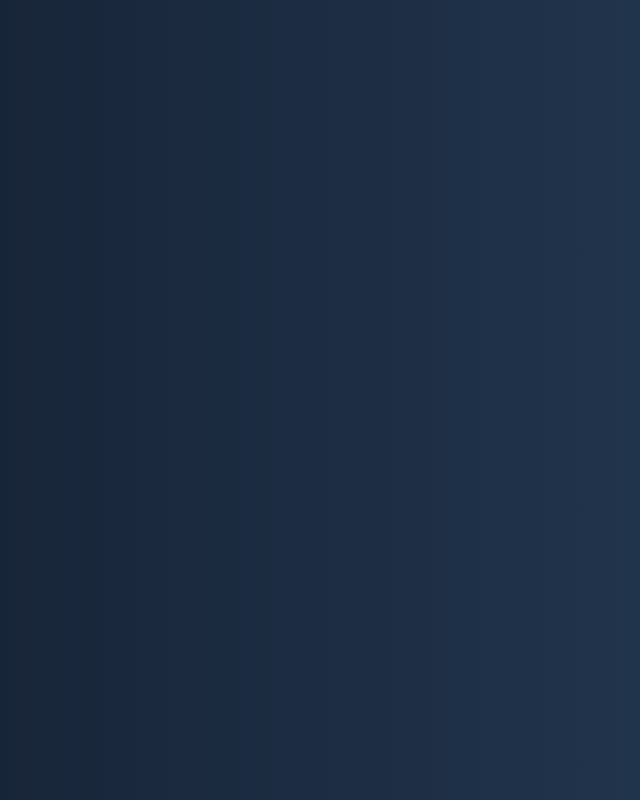
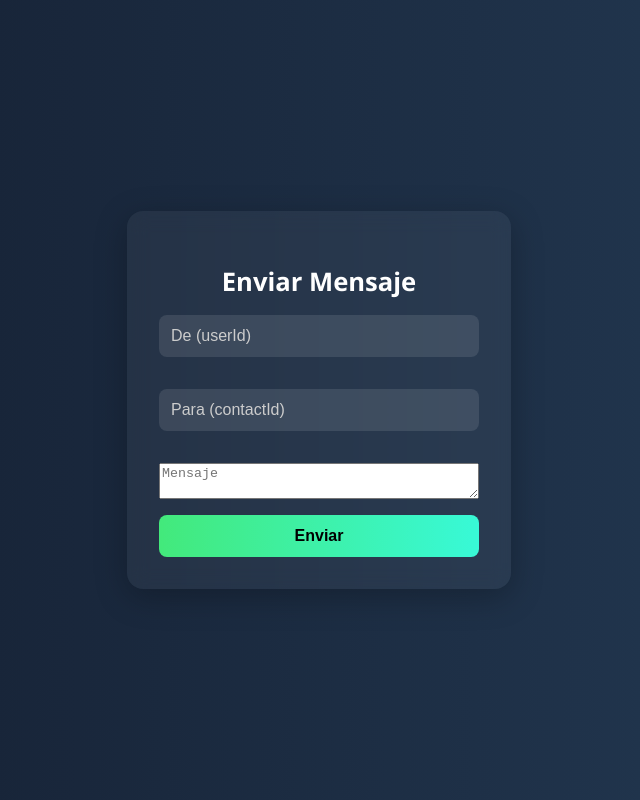
Before and after one commit to erickarojas18/Chat, a React (Create React App) app in the folder chat-frontend/: page /dashboard/mensajes in a window 1280 px wide. Before the commit this address had no page. Shown: the whole page, without its empty margins (321-961 px from the left). Built offline with nearby package versions, Linux system fonts and the light colour scheme.

Commit message:
Front List and Message
Front List and Message

```diff
--- a/chat-frontend/src/App.js
+++ b/chat-frontend/src/App.js
@@ -5,12 +5,13 @@ import Dashboard from './pages/Dashboard';
 import Historial from './pages/Historial';
 import ListaUsuarios from './pages/ListaUsuarios';
 import Busqueda from './pages/Busqueda';
+import Mensajes from './pages/Mensajes'; // 👈 Importamos el componente de mensajes
 
 function App() {
   return (
     <Router>
       <Routes>
-        <Route path="/" element={<Register />} />
+        <Route path="/" element={<Login />} />
         <Route path="/login" element={<Login />} />
         <Route path="/register" element={<Register />} />
 
@@ -19,8 +20,7 @@ function App() {
         <Route path="/dashboard/historial" element={<Historial />} />
         <Route path="/dashboard/lista" element={<ListaUsuarios />} />
         <Route path="/dashboard/busqueda" element={<Busqueda />} />
-
-
+        <Route path="/dashboard/mensajes" element={<Mensajes />} /> {/* 👈 Nueva ruta */}
       </Routes>
     </Router>
   );
--- a/chat-frontend/src/pages/Dashboard.jsx
+++ b/chat-frontend/src/pages/Dashboard.jsx
@@ -4,13 +4,16 @@ import '../Css/Login.css';
 const Dashboard = () => {
   return (
     <div className="dashboard-container">
+      <div className="content">
+        <Outlet />
+      </div>
       <nav className="navbar">
         <Link to="/dashboard">Home</Link>
         <Link to="/dashboard/historial">Historial</Link>
         <Link to="/dashboard/lista">Lista de Usuarios</Link>
         <Link to="/dashboard/busqueda">Búsqueda</Link>
+        <Link to="/dashboard/mensajes">Mensajes</Link>
       </nav>
-      <Outlet />
     </div>
   );
 };
--- a/chat-frontend/src/pages/Historial.jsx
+++ b/chat-frontend/src/pages/Historial.jsx
@@ -7,14 +7,22 @@ const Historial = ({ userId, contactId }) => {
 
   useEffect(() => {
     const fetchHistory = async () => {
+      // Verificar que los parámetros estén definidos
+      if (!userId || !contactId) {
+        console.error('userId o contactId están vacíos');
+        return;
+      }
+
       try {
+        // Realizar la solicitud con parámetros correctos
+        console.log('Cargando historial con userId:', userId, 'y contactId:', contactId);
+
         const response = await axios.get(
-          `https://tu-api.execute-api.us-east-1.amazonaws.com/dev/history`,
+          'https://814ooupswb.execute-api.us-east-1.amazonaws.com/dev/history',
           {
             params: {
               userId,
               contactId,
-              limit: 50
             }
           }
         );
@@ -38,7 +46,9 @@ const Historial = ({ userId, contactId }) => {
         {messages.map((msg, index) => (
           <div key={index} style={{ marginBottom: '10px' }}>
             <strong>{msg.from === userId ? 'Tú' : 'Ellx'}:</strong> {msg.content}
-            <div style={{ fontSize: '0.8em', color: '#666' }}>{new Date(msg.timestamp).toLocaleString()}</div>
+            <div style={{ fontSize: '0.8em', color: '#666' }}>
+              {new Date(msg.timestamp).toLocaleString()}
+            </div>
           </div>
         ))}
       </div>
@@ -46,4 +56,4 @@ const Historial = ({ userId, contactId }) => {
   );
 };
 
-export default Historial;  // Asegúrate de que el componente se llama Historial
+export default Historial;
--- a/chat-frontend/src/pages/ListaUsuarios.jsx
+++ b/chat-frontend/src/pages/ListaUsuarios.jsx
@@ -20,14 +20,15 @@ const ListaUsuarios = () => {
         const payload = JSON.parse(atob(token.split('.')[1]));
         const companyId = payload.companyId;
 
-        const response = await axios.get(
-          `https://814ooupswb.execute-api.us-east-1.amazonaws.com/dev/users?companyId=${companyId}`,
-          {
-            headers: {
-              Authorization: `Bearer ${token}`
-            }
-          }
-        );
+        // Enviamos el companyId como parámetro en la URL
+        const response = await axios.get('https://814ooupswb.execute-api.us-east-1.amazonaws.com/dev/lista', {
+          headers: {
+            Authorization: `Bearer ${token}`,
+          },
+          params: {
+            companyId: companyId,  // Aquí pasamos el companyId como parámetro en la URL
+          },
+        });
 
         setUsuarios(response.data);
       } catch (err) {
--- /dev/null
+++ b/chat-frontend/src/pages/Mensajes.jsx
@@ -0,0 +1,67 @@
+// src/pages/Mensajes.jsx
+import { useState } from 'react';
+import axios from 'axios';
+
+const Mensajes = () => {
+  const [from, setFrom] = useState('');
+  const [to, setTo] = useState('');
+  const [content, setContent] = useState('');
+  const [respuesta, setRespuesta] = useState('');
+  const [error, setError] = useState('');
+
+  const enviarMensaje = async (e) => {
+    e.preventDefault();
+    setRespuesta('');
+    setError('');
+
+    try {
+      const response = await axios.post('https://tu-api.execute-api.us-east-1.amazonaws.com/dev/message', {
+        from,
+        to,
+        content,
+      });
+
+      if (response.status === 200) {
+        setRespuesta('Mensaje enviado correctamente');
+        setFrom('');
+        setTo('');
+        setContent('');
+      }
+    } catch (err) {
+      setError('Error al enviar mensaje: ' + (err.response?.data?.message || err.message));
+    }
+  };
+
+  return (
+    <div style={{ padding: '2rem' }}>
+      <h2>Enviar Mensaje</h2>
+      <form onSubmit={enviarMensaje} style={{ display: 'flex', flexDirection: 'column', gap: '1rem' }}>
+        <input
+          type="text"
+          placeholder="De (userId)"
+          value={from}
+          onChange={(e) => setFrom(e.target.value)}
+          required
+        />
+        <input
+          type="text"
+          placeholder="Para (contactId)"
+          value={to}
+          onChange={(e) => setTo(e.target.value)}
+          required
+        />
+        <textarea
+          placeholder="Mensaje"
+          value={content}
+          onChange={(e) => setContent(e.target.value)}
+          required
+        />
+        <button type="submit">Enviar</button>
+      </form>
+      {respuesta && <p style={{ color: 'green' }}>{respuesta}</p>}
+      {error && <p style={{ color: 'red' }}>{error}</p>}
+    </div>
+  );
+};
+
+export default Mensajes;
```
Also changed, not shown: chat-frontend/src/Css/Dashboard.css (added, +39 -0 lines), chat-frontend/src/Css/Login.css (line endings or trailing spaces), 2 other files (tests, documents, lock files or other folders).
